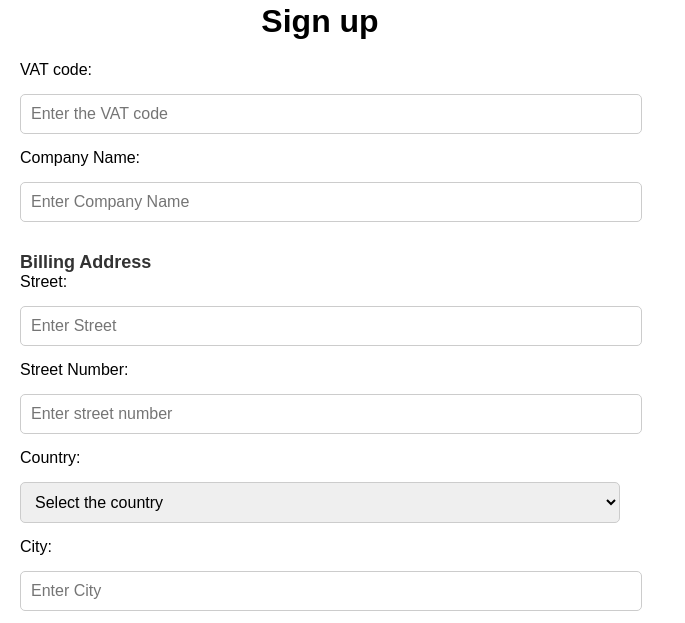
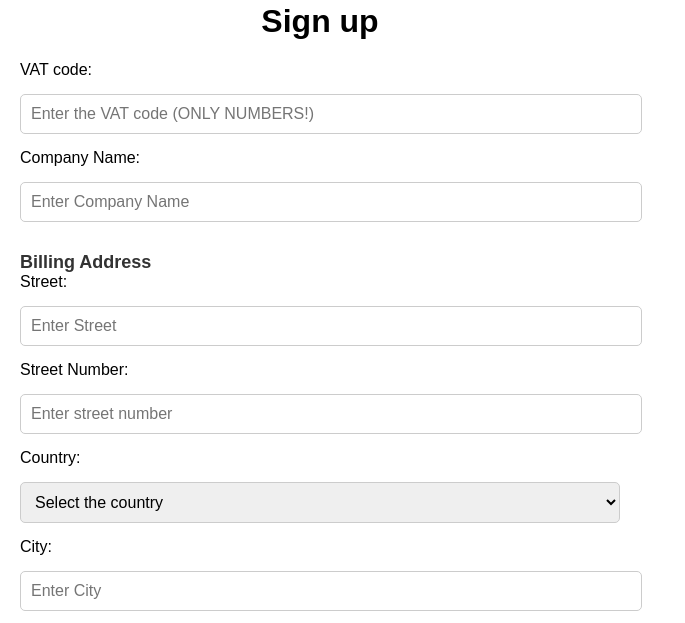
Before and after one commit to FAN-Europe-Lighting/RegistrazioneClientiEstero, a website: page index.html in a window 1280 px wide. Shown: the part 155-778 px from the top of the page, without its empty margins (0-685 px from the left). Drawn offline with Linux system fonts and the light colour scheme.

Commit message:
index.html

```diff
--- a/index.html
+++ b/index.html
@@ -63,7 +63,7 @@
 	  type="text"
 	  id="vatCode"
 	  name="vatCode"
-	  placeholder="Enter the VAT code"
+	  placeholder="Enter the VAT code (ONLY NUMBERS!)"
 	  required>
 
 
```
